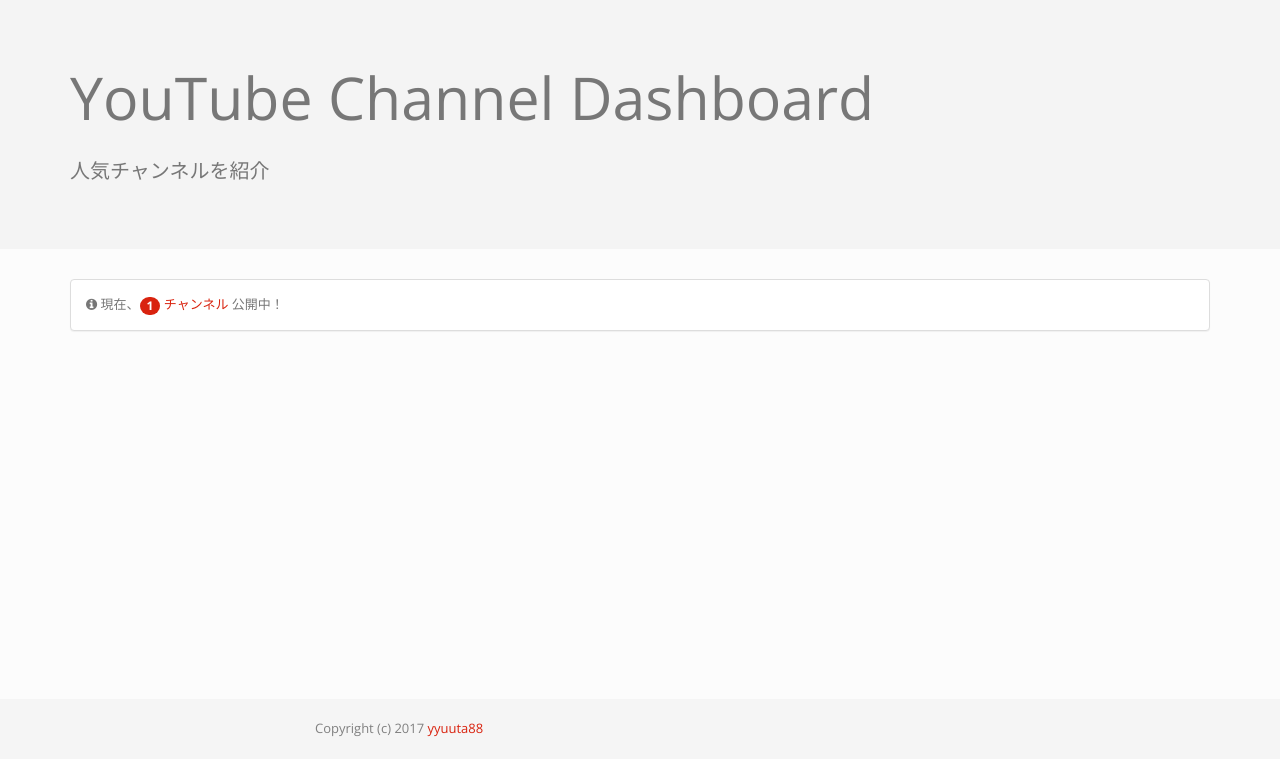
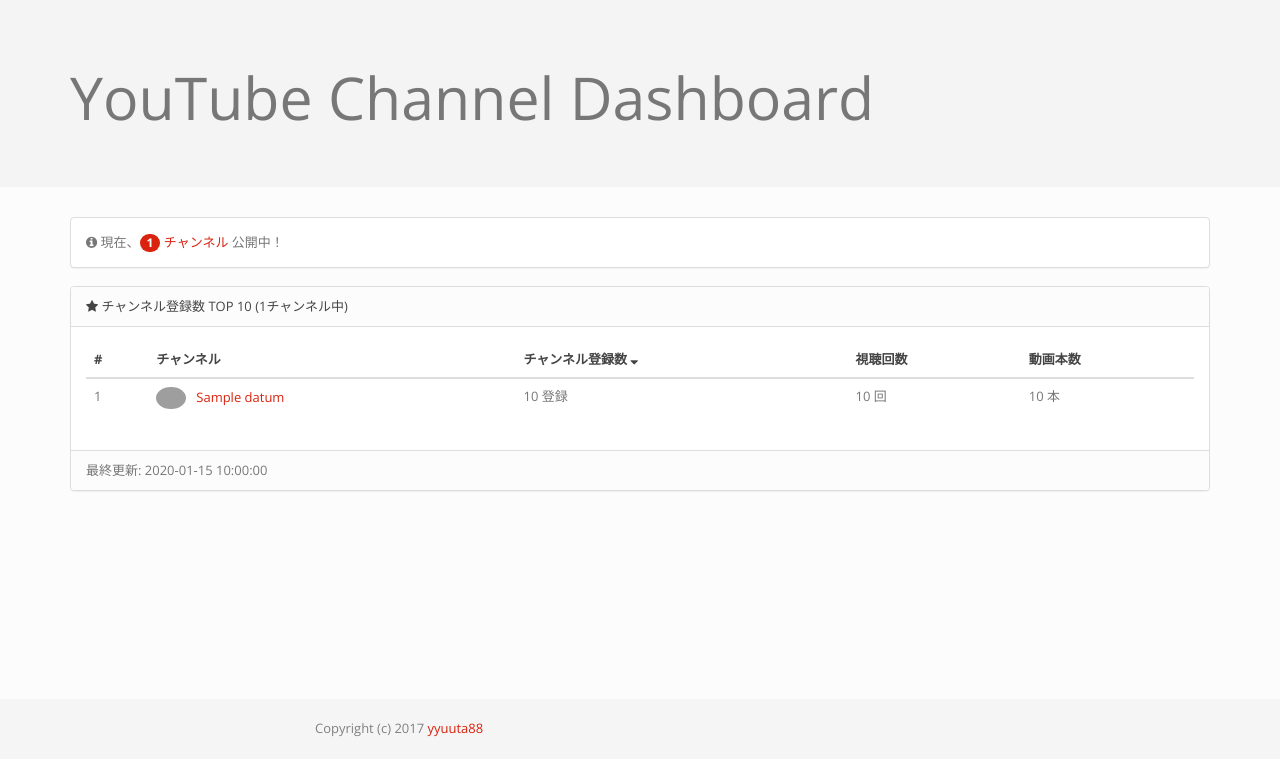
Before and after one commit to yutayamate/youtube-channel-dashboard, a Python web app: template templates/index.html in a window 1280 px wide. Shown: the part 41-800 px from the top of the page. Run offline with Jinja, Linux system fonts and the light colour scheme; the template is opened without the code that fills it: most values are stand-ins (such as "Sample title", 1, 10 or a date in 2020); grey boxes are pictures that could not be loaded.

Commit message:
Update templates

```diff
--- a/templates/index.html
+++ b/templates/index.html
@@ -1,17 +1,64 @@
 {% extends 'layout.html' %}
+
+{% block head %}
+<style>
+    table img {
+         width: 30px;
+         height: auto;
+    }
+    table img:hover {
+        opacity: 0.5;
+        filter: alpha(opacity=50);
+    }
+</style>
+{% endblock %}
 
 {% block content %}
 <div class="jumbotron">
     <div class="container">
         <h1>YouTube Channel Dashboard</h1>
-    　　 <p>人気チャンネルを紹介</p>
     </div>
 </div>
 <div class="container">
     <div class="panel panel-default">
         <div class="panel-body">
-            <i class="fa fa-info-circle" aria-hidden="true"></i> 現在、<a href="/list/"><span class="badge">{{count}}</span> チャンネル</a> 公開中！
+            <i class="fa fa-info-circle" aria-hidden="true"></i> 現在、<a href="/list/"><span class="badge">{{'{0:,}'.format(count)}}</span> チャンネル</a> 公開中！
         </div>
     </div>
+    <div class="row">
+        <div class="col-xs-12">
+            <div class="panel panel-default">
+                <div class="panel-heading">
+                    <i class="fa fa-star" aria-hidden="true"></i> チャンネル登録数 TOP 10 ({{'{0:,}'.format(count)}}チャンネル中)
+                </div>
+                <div class="panel-body">
+                    <table class="table table-hover">
+                        <thead>
+                            <tr>
+                                <th>#</th>
+                                <th>チャンネル</th>
+                                <th>チャンネル登録数 <i class="fa fa-sort-desc" aria-hidden="true"></i></th>
+                                <th>視聴回数</th>
+                                <th>動画本数</th>
+                            </tr>
+                        </thead>
+                        {% for datum in data %}
+                        <tr>
+                            <td>{{loop.index}}</td>
+                            <td>
+                                <a href="/channel/{{datum.0}}"><img src="{{datum.3}}" class="img-circle"></a>&nbsp;&nbsp;
+                                <a href="/channel/{{datum.0}}">{{datum.1}}</a></td>
+                            <td>{{'{0:,}'.format(datum.6)}} 登録</td>
+                            <td>{{'{0:,}'.format(datum.8)}} 回</td>
+                            <td>{{'{0:,}'.format(datum.7)}} 本</td>
+                        </tr>
+                        {% endfor %}
+                    </table>
+                </div>
+                <div class="panel-footer">最終更新: {{updated_at}}</div>
+            </div>
+        </div>
+    </div>
+
 </div>
 {% endblock %}
--- a/templates/list.html
+++ b/templates/list.html
@@ -32,7 +32,7 @@
                 <a href="/channel/{{channel.0}}"><img src="{{channel.3}}" class="img-responsive img-circle" alt="{{channel.1}}"></a>
                 <div class="caption">
                     <h4><a href="/channel/{{channel.0}}">{{channel.1}}</a></h4>
-                    <p>{{channel.2[:50] + ('...' if channel.2|length > 50 else '')}}</p>
+                    <p>{{channel.2|truncate(50, True)}}</p>
                 </div>
             </div>
         </div>
```
Also changed, not shown: app.py (+15 -7 lines), templates/channel.html (+14 -4 lines).
